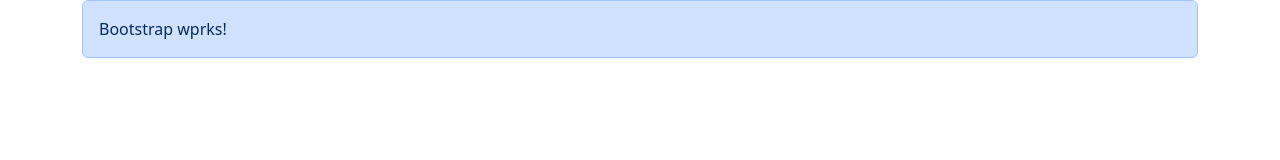
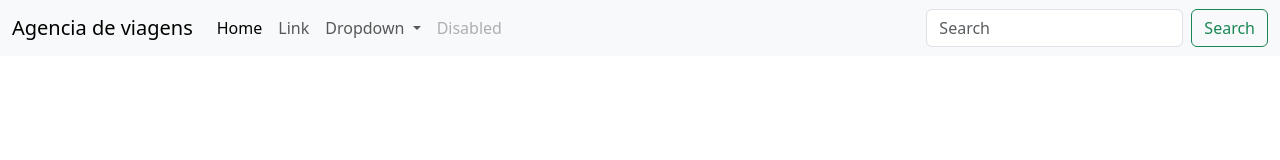
Before and after one commit to Feliveira123/BootcampDevJr-Ag-ncia-de-viagens, a plain HTML site: page index.html in a window 1280 px wide. Drawn offline with nearby package versions, Linux system fonts and the light colour scheme.

Commit message:
Closes #2 - Navbar (no config)

```diff
--- a/index.html
+++ b/index.html
@@ -16,10 +16,45 @@
   </head>
   <body>
 
-    <div class="container">
-        <div class="alert alert-primary" role="alert">
-            Bootstrap wprks!
+    <nav class="navbar navbar-expand-lg bg-body-tertiary">
+        <div class="container-fluid">
+          <a class="navbar-brand" href="#">Agencia de viagens</a>
+          <button class="navbar-toggler" type="button" data-bs-toggle="collapse" data-bs-target="#navbarSupportedContent" aria-controls="navbarSupportedContent" aria-expanded="false" aria-label="Toggle navigation">
+            <span class="navbar-toggler-icon"></span>
+          </button>
+          <div class="collapse navbar-collapse" id="navbarSupportedContent">
+            <ul class="navbar-nav me-auto mb-2 mb-lg-0">
+              <li class="nav-item">
+                <a class="nav-link active" aria-current="page" href="#">Home</a>
+              </li>
+              <li class="nav-item">
+                <a class="nav-link" href="#">Link</a>
+              </li>
+              <li class="nav-item dropdown">
+                <a class="nav-link dropdown-toggle" href="#" role="button" data-bs-toggle="dropdown" aria-expanded="false">
+                  Dropdown
+                </a>
+                <ul class="dropdown-menu">
+                  <li><a class="dropdown-item" href="#">Action</a></li>
+                  <li><a class="dropdown-item" href="#">Another action</a></li>
+                  <li><hr class="dropdown-divider"></li>
+                  <li><a class="dropdown-item" href="#">Something else here</a></li>
+                </ul>
+              </li>
+              <li class="nav-item">
+                <a class="nav-link disabled" aria-disabled="true">Disabled</a>
+              </li>
+            </ul>
+            <form class="d-flex" role="search">
+              <input class="form-control me-2" type="search" placeholder="Search" aria-label="Search">
+              <button class="btn btn-outline-success" type="submit">Search</button>
+            </form>
           </div>
+        </div>
+      </nav>
+
+
+
     </div>
 
 
```
